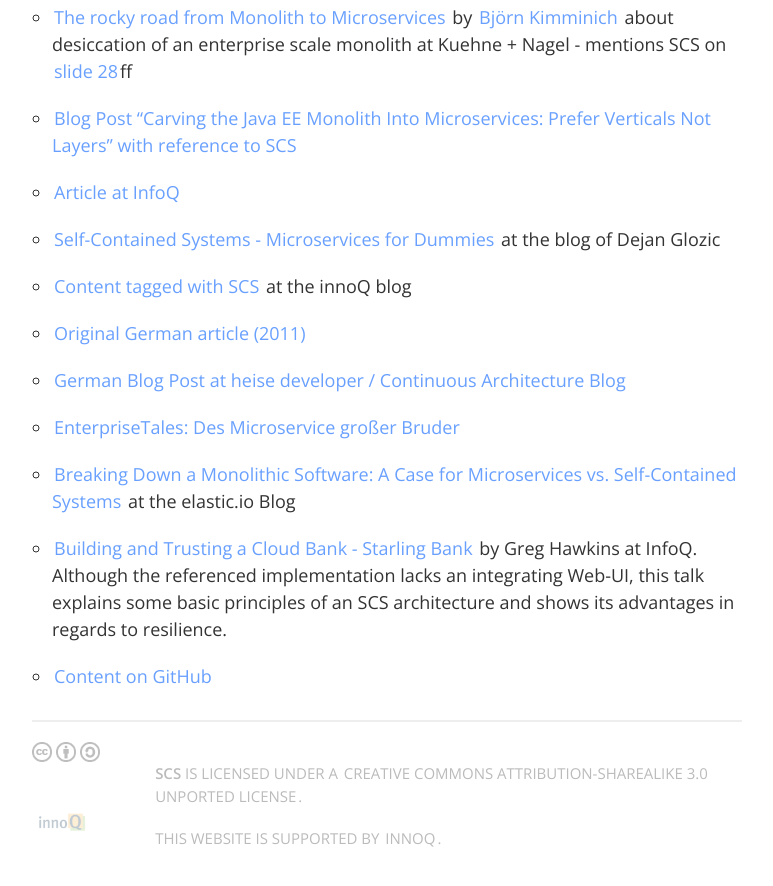
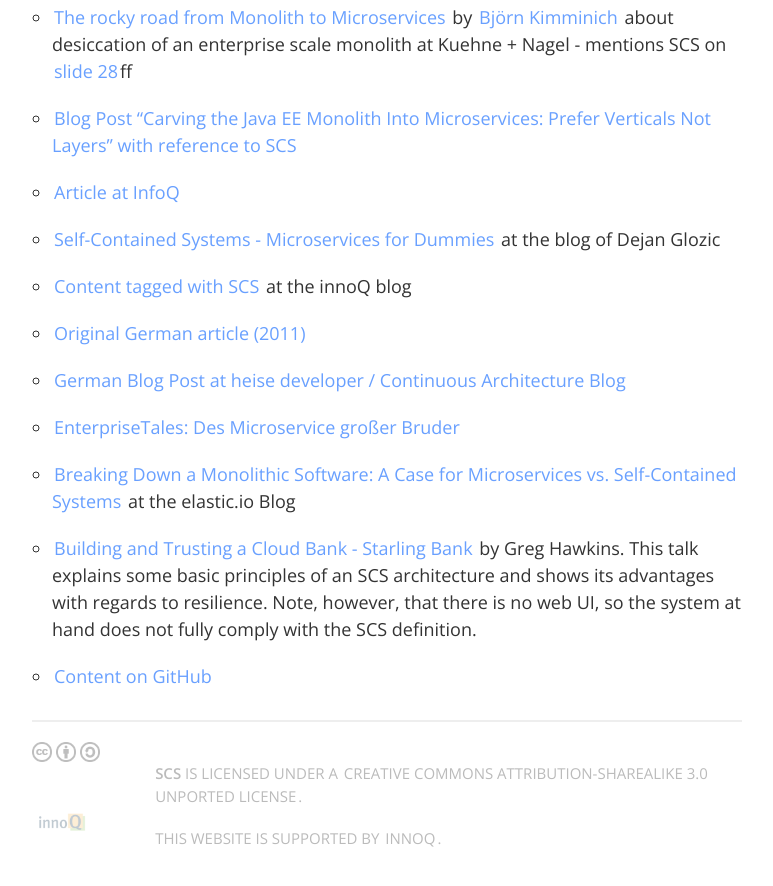
Before and after one commit to innoq/SCS, a Jekyll site: the page built from links.md, in a window 1280 px wide and 900 px high, scrolled down 1202 px. Shown: the top 886 px of the window, without its empty margins (128-901 px from the left). Built offline with Jekyll 4.4.1, drawn with Linux system fonts in a browser that asks for light colours.

Commit message:
change to phrasing contributed by @fnd

```diff
--- a/links.md
+++ b/links.md
@@ -64,6 +64,6 @@
 
 * [Breaking Down a Monolithic Software: A Case for Microservices vs. Self-Contained Systems](http://www.elastic.io/breaking-down-monolith-microservices-and-self-contained-systems/) at the elastic.io Blog
 
-* [Building and Trusting a Cloud Bank - Starling Bank](https://www.infoq.com/presentations/starling-bank-resilience/) by Greg Hawkins at InfoQ. Although the referenced implementation lacks an integrating Web-UI, this talk explains some basic principles of an SCS architecture and shows its advantages in regards to resilience.
+* [Building and Trusting a Cloud Bank - Starling Bank](https://www.infoq.com/presentations/starling-bank-resilience/) by Greg Hawkins. This talk explains some basic principles of an SCS architecture and shows its advantages with regards to resilience. Note, however, that there is no web UI, so the system at hand does not fully comply with the SCS definition.
 
 * [Content on GitHub](https://github.com/innoq/SCS)
```
